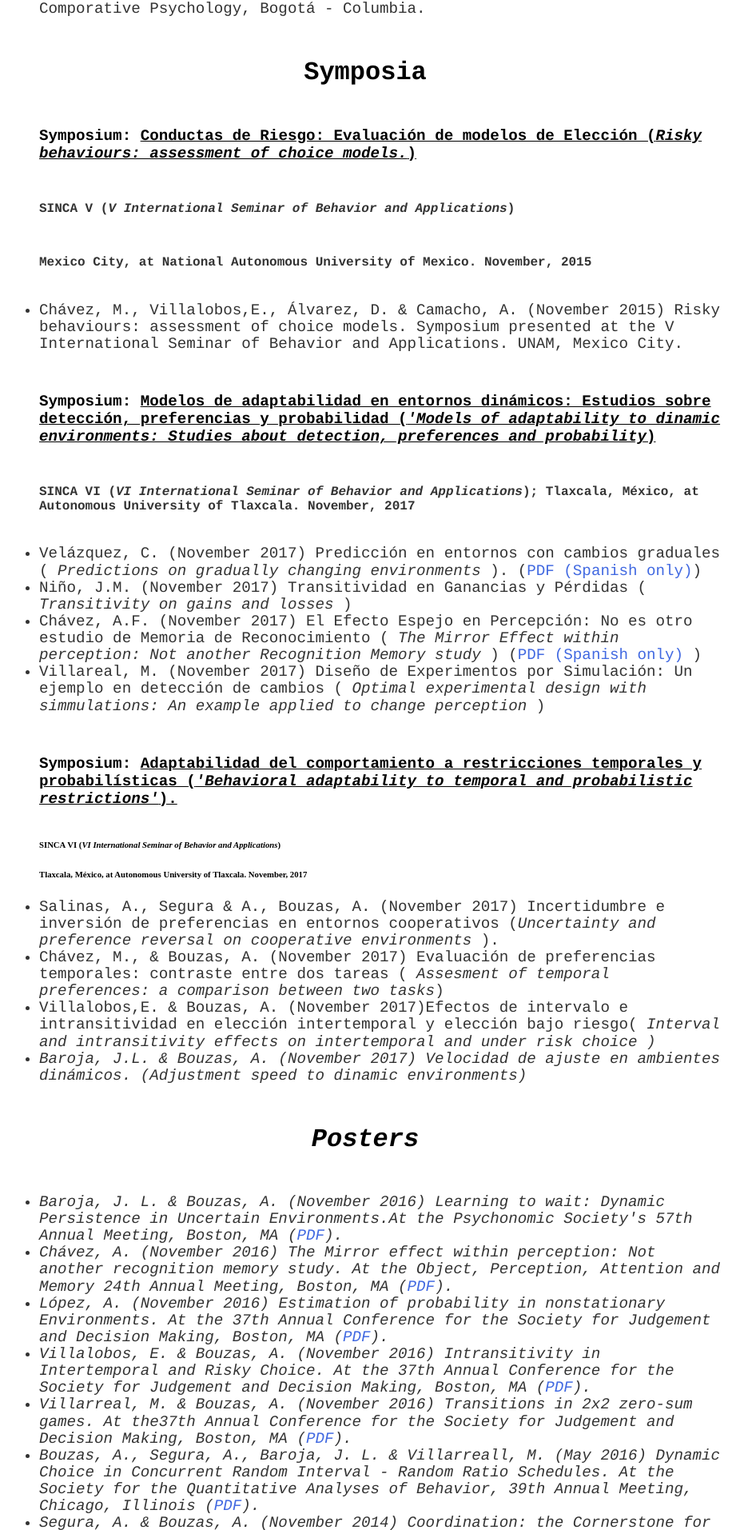
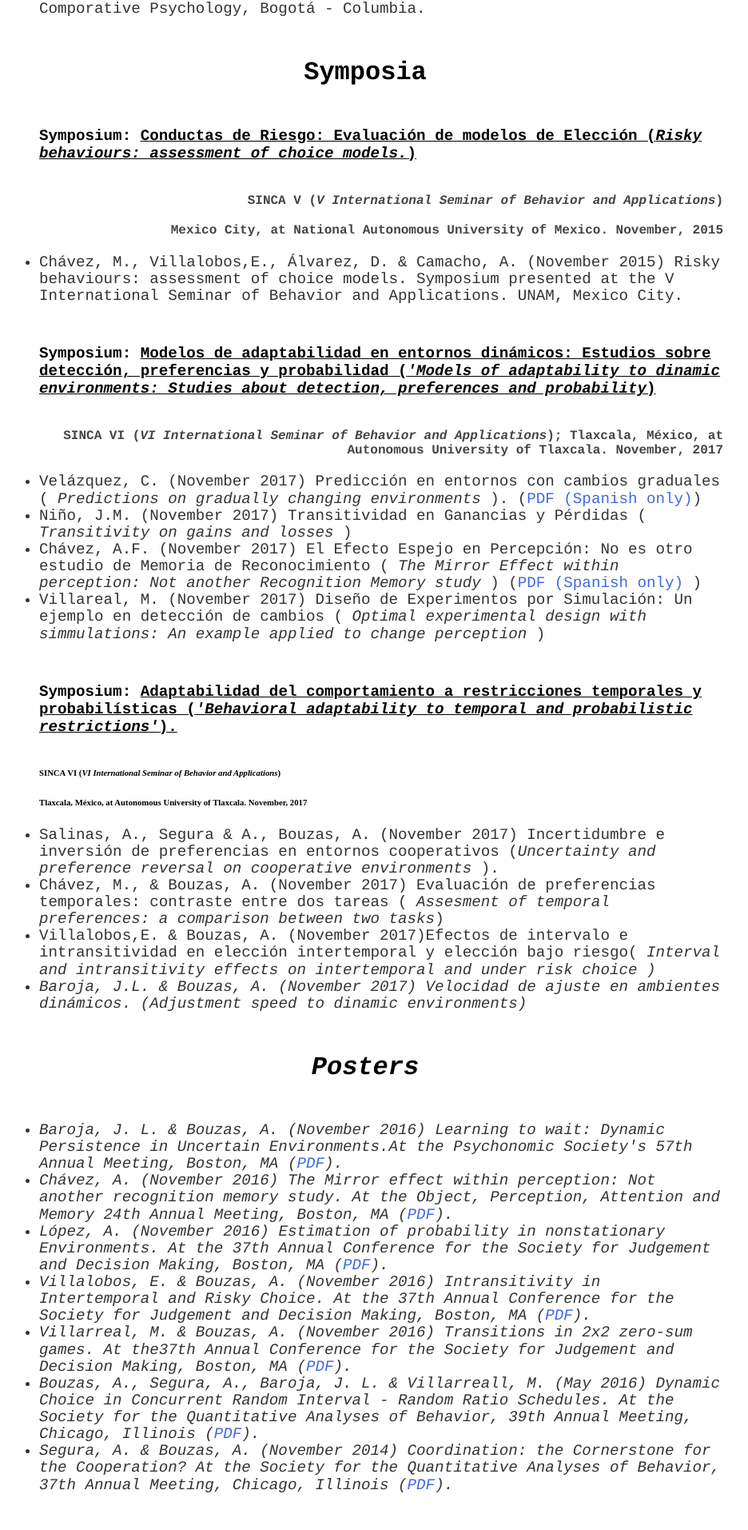
Before and after one commit to BouzasLab25/bouzaslab25.github.io, a Jekyll site: the page built from publications/index.html, in a window 1280 px wide. Shown: the part 1164-3077 px from the top of the page at 80% size, without its empty margins (183-1119 px from the left). Built offline with Jekyll 4.4.1, drawn with Linux system fonts in a browser that asks for light colours.

Commit message:
Update main.css

```diff
--- a/css/main.css
+++ b/css/main.css
@@ -88,11 +88,11 @@ h4 {
 h5 {
     font-size: 1.0em;
     font-family:'Couries New', 'Courier', 'monospace';
-    text-align:left;
-    margin-top: 50px;
-    margin-bottom: 40px;
+    text-align:right;
+    margin-top: 20px;
+    margin-bottom: 20px;
     line-height: 1.1em;
-    color: #333;
+    color: #444;
 }
 
 p {
```
